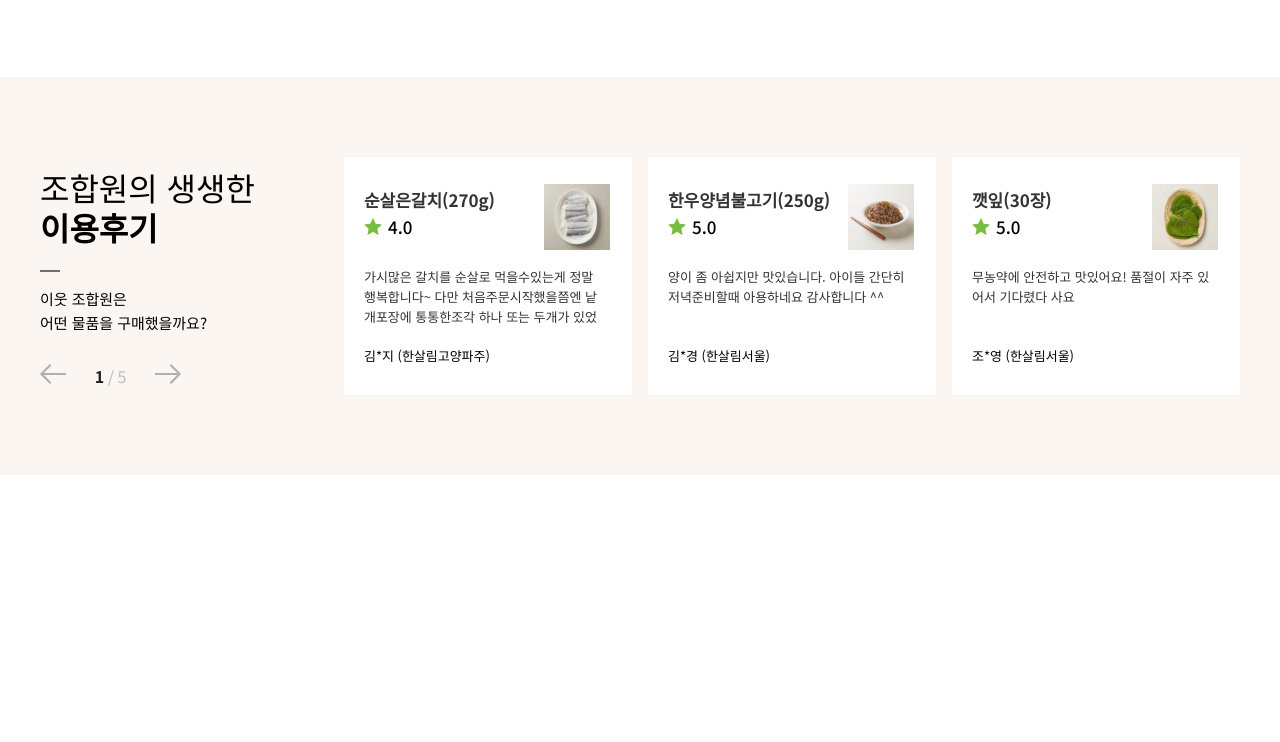
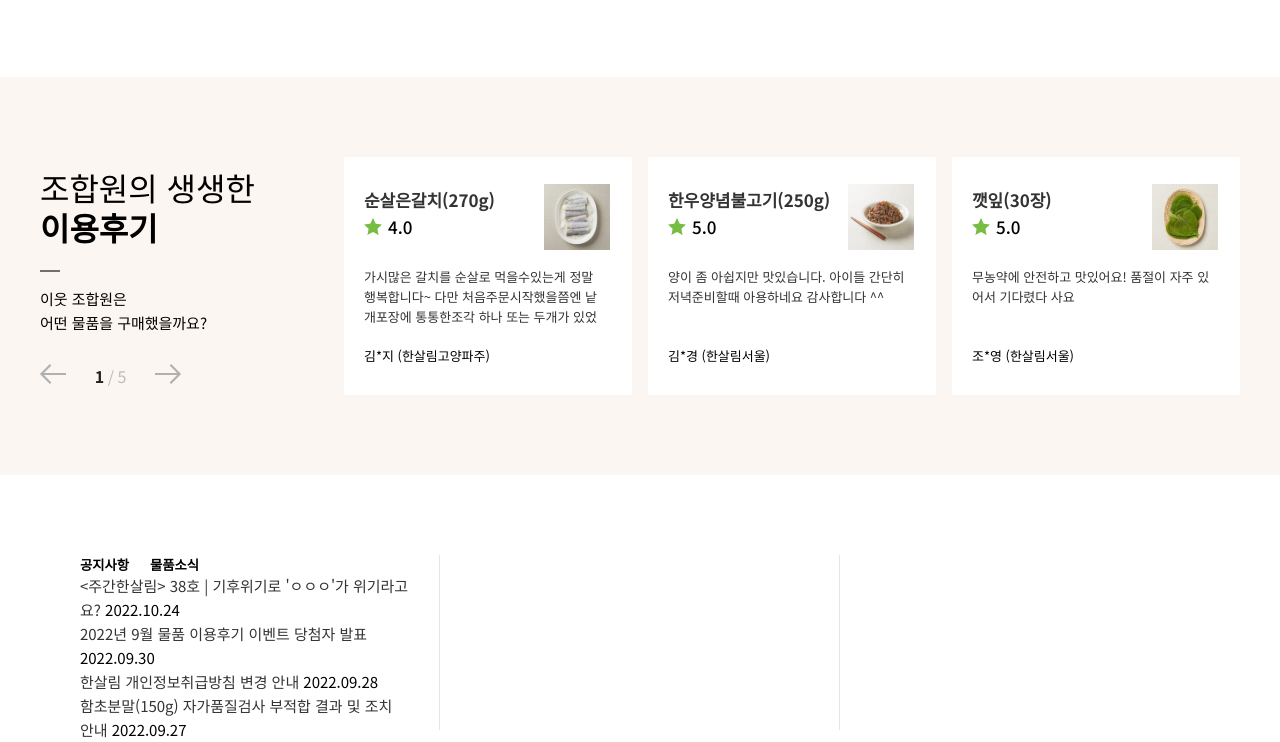
Before and after one commit to seaho5599/hansalim, a plain HTML site: page index.html in a window 1280 px wide. Shown: the part 5690-6432 px from the top of the page. Before the commit the page ends 6245 px from the top, so only its background shows below. Drawn offline with nearby package versions, Linux system fonts and the light colour scheme.

Commit message:
공지사항 진행중

```diff
--- a/css/style.css
+++ b/css/style.css
@@ -1625,7 +1625,56 @@ body {
 }
 .notice .inner {
   position: relative;
-  display: block;
+  display: flex;
+}
+.notice .inner::before {
+  content: "";
+  position: absolute;
+  left: 399px;
+  width: 1px;
+  height: 175px;
+  background: #e5e5e5;
+}
+.notice .inner::after {
+  content: "";
+  position: absolute;
+  left: 799px;
+
+  width: 1px;
+  height: 175px;
+  background: #e5e5e5;
+}
+.notice-left {
+  position: relative;
+
+  width: 399px;
+  height: 175px;
+  padding: 0 30px 0 40px;
+}
+
+.notice-box {
+  display: block;
+}
+.notice-btn {
+  display: flex;
+}
+.notice-title {
+  position: relative;
+  display: block;
+  border: 0;
+  background: none;
+  cursor: pointer;
+  font-weight: 700;
+  color: #000;
+}
+.notice-title:first-child {
+  padding-right: 11px;
+  margin-right: 10px;
+}
+.notice-list {
+}
+.notice-list2 {
+  display: none;
 }
 /* 푸터 */
 .footer {
--- a/index.html
+++ b/index.html
@@ -837,7 +837,69 @@
     </section>
     <!-- 공지사항 -->
     <section class="notice">
-      <div class="inner"></div>
+      <div class="inner">
+        <div class="notice-left">
+					<div class="notice-box">
+            <div class="notice-btn">
+						<button class="notice-title">공지사항</button>
+            <button class="notice-title">물품소식</button>
+            </div>
+						<div class="notice-list">
+							<ul>
+
+								<li>
+									<a href="#">&lt;주간한살림&gt; 38호 | 기후위기로 'ㅇㅇㅇ'가 위기라고요?</a>
+									<span>2022.10.24</span>
+								</li>
+
+								<li>
+									<a href="#">2022년 9월 물품 이용후기 이벤트 당첨자 발표</a>
+									<span>2022.09.30</span>
+								</li>
+
+								<li>
+									<a href="#">한살림 개인정보취급방침 변경 안내</a>
+									<span>2022.09.28</span>
+								</li>
+
+								<li>
+									<a href="#">함초분말(150g) 자가품질검사 부적합 결과 및 조치 안내</a>
+									<span>2022.09.27</span>
+								</li>
+
+							</ul>
+						</div>
+					</h2>
+					<div class="notice-box">
+
+						<div class="notice-list2">
+							<ul>
+
+									<li>
+										<a href="#">사전예약 - 겨울맞이침구 주문 및 공급 일정 변경</a>
+										<span>2022.09.20</span>
+									</li>
+
+									<li>
+										<a href="#">단호박찐빵(240g/4개)</a>
+										<span>2022.10.18</span>
+									</li>
+
+									<li>
+										<a href="#">순살광어가스(300g)</a>
+										<span>2022.10.18</span>
+									</li>
+
+									<li>
+										<a href="#">제주뿔소라살(150g)</a>
+										<span>2022.10.18</span>
+									</li>
+
+							</ul>
+						</div>
+					</div>
+				</div>
+      </div>
     </section>
     <!-- 푸터 -->
     <footer class="footer">
```
